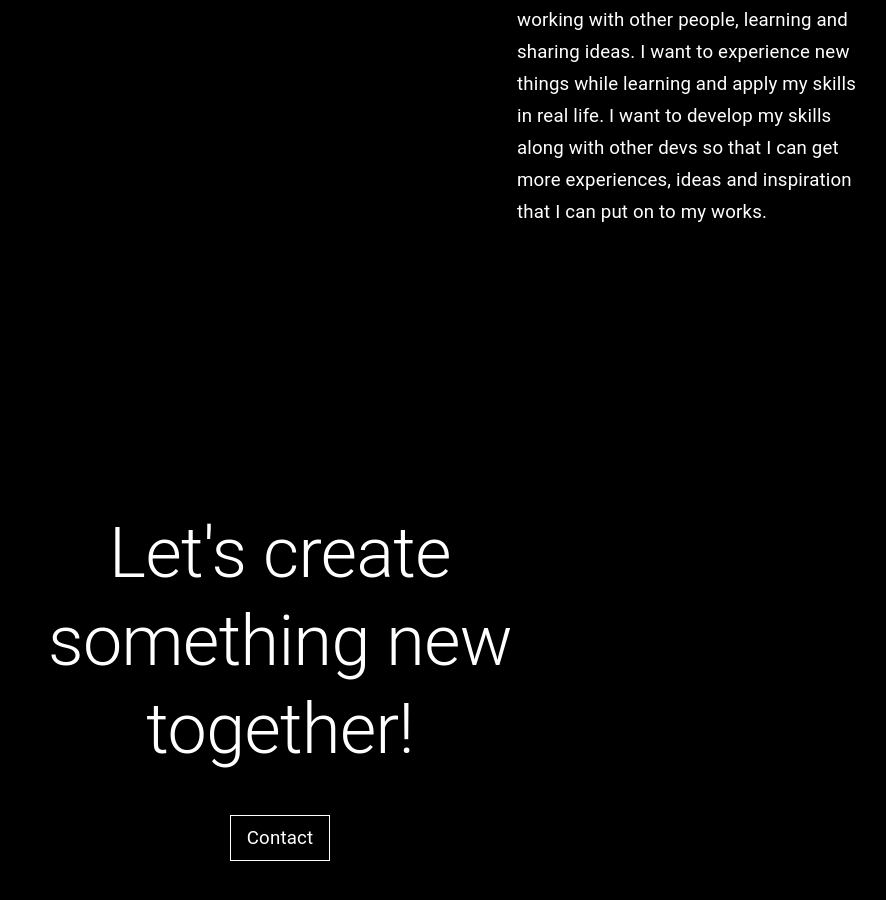
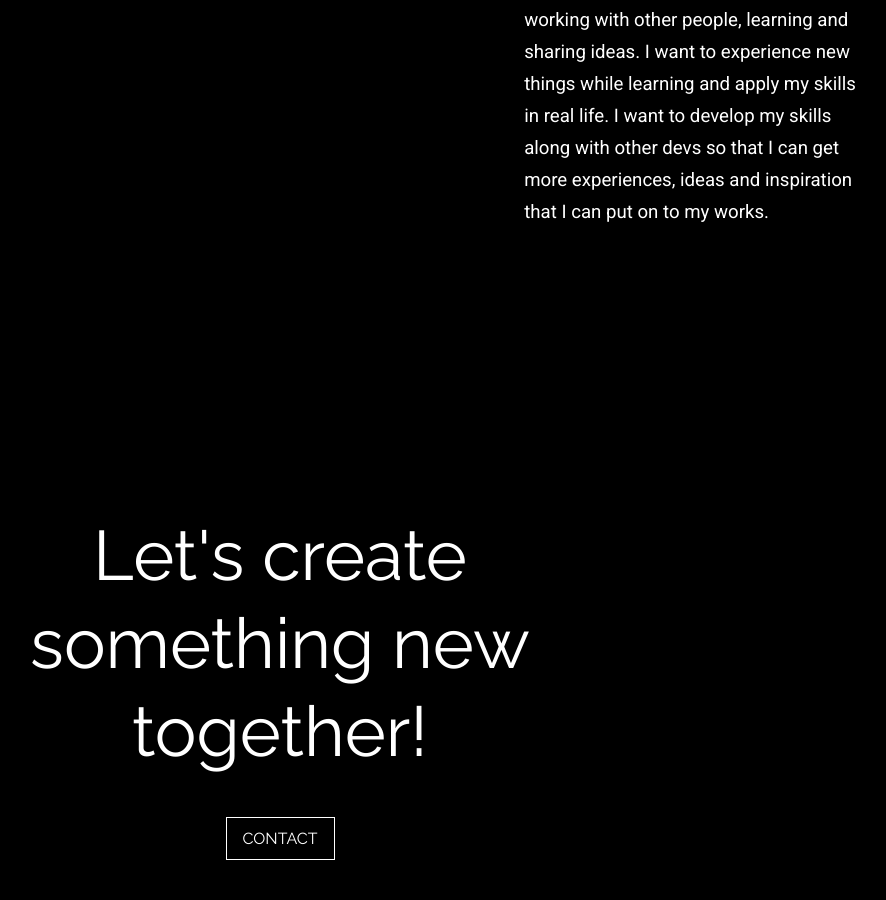
Before and after one commit to jeeasistio/john-michael-asistio, a Next.js app: page /about in a window 1280 px wide. Shown: the part 1314-2214 px from the top of the page, without its empty margins (360-1246 px from the left). Built offline with nearby package versions, Linux system fonts and the light colour scheme.

Commit message:
home removed, works in progress

```diff
--- a/components/About/ContactButton.tsx
+++ b/components/About/ContactButton.tsx
@@ -13,7 +13,7 @@ const sx: SxProps = {
   },
   iconCtn: {
     border: 0.5,
-    py: 1,
+    py: '6px',
     px: 2,
     position: 'relative',
     overflow: 'hidden',
@@ -63,7 +63,7 @@ const ContactButton = () => {
               animate={hoverControls}
             />
 
-            <BlendingTypography>Contact</BlendingTypography>
+            <BlendingTypography variant="button">Contact</BlendingTypography>
           </Box>
         </a>
       </Link>
--- a/components/UtilityComponents/Layout.tsx
+++ b/components/UtilityComponents/Layout.tsx
@@ -5,7 +5,6 @@ import Logo from './Logo'
 import NavButton from './NavButton'
 import { AnimatePresence, useCycle } from 'framer-motion'
 import NavPage from './NavPage'
-import { useRouter } from 'next/router'
 
 const sx: SxProps = {
   main: {
@@ -19,15 +18,12 @@ interface Props {
 
 const Layout = ({ children }: Props) => {
   const [open, handleClick] = useCycle(false, true)
-  const router = useRouter()
 
   return (
     <>
       <Logo />
 
-      {router.pathname !== '/' && (
-        <NavButton open={open} handleClick={handleClick} />
-      )}
+      <NavButton open={open} handleClick={handleClick} />
 
       <AnimatePresence exitBeforeEnter>{open && <NavPage />}</AnimatePresence>
 
--- a/components/UtilityComponents/Logo.tsx
+++ b/components/UtilityComponents/Logo.tsx
@@ -17,7 +17,7 @@ const Logo = () => {
   return (
     <Box sx={sx.root}>
       <Typography component="h1">
-        <Link href="/">
+        <Link href="/about">
           <a>JOHN MICHAEL ASISTIO</a>
         </Link>
       </Typography>
--- a/pages/_document.tsx
+++ b/pages/_document.tsx
@@ -16,6 +16,16 @@ class MyDocument extends Document {
   render() {
     return (
       <Html>
+        <link rel="preconnect" href="https://fonts.googleapis.com" />
+        <link
+          rel="preconnect"
+          href="https://fonts.gstatic.com"
+          crossOrigin="true"
+        />
+        <link
+          href="https://fonts.googleapis.com/css2?family=Raleway:wght@400;700&family=Roboto:wght@400;700&display=swap"
+          rel="stylesheet"
+        />
         <Head />
         <body>
           <Main />
--- a/styles/globals.css
+++ b/styles/globals.css
@@ -19,11 +19,3 @@ button {
   border: none;
   padding: 0;
 }
-
-.profile-image {
-  filter: brightness(80%);
-}
-
-.nav-image {
-  filter: grayscale(100%);
-}
--- a/styles/themes.ts
+++ b/styles/themes.ts
@@ -18,7 +18,47 @@ let theme = createTheme({
     }
   },
   typography: {
-    fontSize: 16
+    fontSize: 16,
+    fontFamily: '"Raleway", "Roboto"',
+    h1: {
+      fontFamily: 'Raleway'
+    },
+    h2: {
+      fontFamily: 'Raleway'
+    },
+    h3: {
+      fontFamily: 'Raleway'
+    },
+    h4: {
+      fontFamily: 'Raleway'
+    },
+    h5: {
+      fontFamily: 'Raleway'
+    },
+    h6: {
+      fontFamily: 'Raleway'
+    },
+    subtitle1: {
+      fontFamily: 'Roboto'
+    },
+    subtitle2: {
+      fontFamily: 'Roboto'
+    },
+    body1: {
+      fontFamily: 'Roboto'
+    },
+    body2: {
+      fontFamily: 'Roboto'
+    },
+    button: {
+      fontFamily: 'Raleway'
+    },
+    caption: {
+      fontFamily: 'Roboto'
+    },
+    overline: {
+      fontFamily: 'Roboto'
+    }
   }
 })
 
```
Also changed, not shown: components/Home/HomeLink.tsx (deleted, +0 -66 lines), components/Home/HomeLinks.tsx (deleted, +0 -24 lines), components/Home/ProfileImage.tsx (deleted, +0 -29 lines), pages/index.tsx (deleted, +0 -62 lines).
